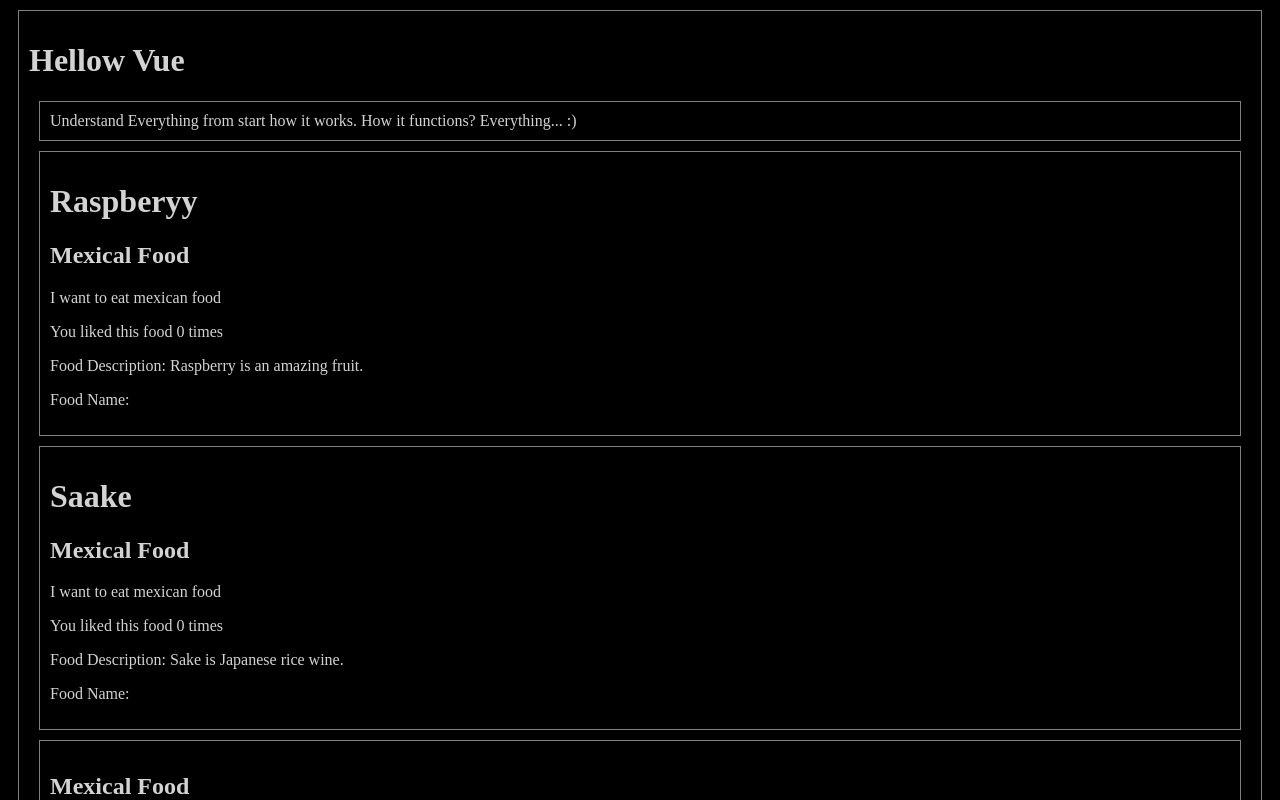
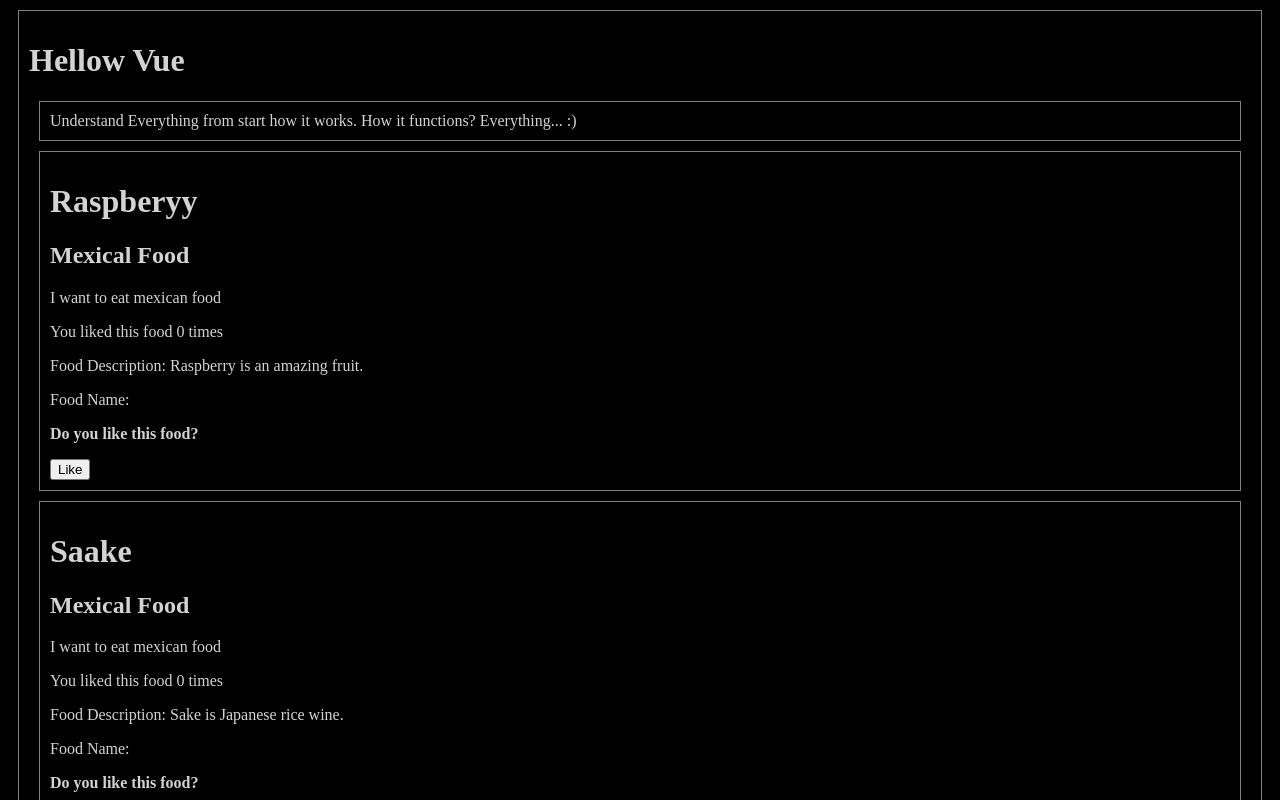
Before and after one commit to Prasunneupane/vue-complete-roadmap, a Vue app in the folder vuework/newvue/: page / in a window 1280 px wide. Shown: the top 800 px of the page. Built offline with nearby package versions, Linux system fonts and the light colour scheme.

Commit message:
Working on $emit method on how child parent relationship work

```diff
--- a/vuework/newvue/src/components/FoodItem.vue
+++ b/vuework/newvue/src/components/FoodItem.vue
@@ -6,6 +6,8 @@
         <p>You liked this food {{ Count }} times</p>
         <p>Food Description: {{ foodDescription }}</p>
         <p>Food Name: {{ foodName }}</p>
+        <p><b>Do you like this food?</b></p>
+        <button @click="CountClicks">Like</button>
 
     </div>
 </template>
@@ -16,17 +18,37 @@ export default{
             name:"Mexical Food",
             message:"I want to eat mexican food",
             Count:0,
+            like:false,
 
         }
     },
     methods:{
         CountClicks(){
             this.Count++
+            this.like=!this.like
             this.$emit('add-favorite',this.foodName)
 
         }
     },
-    props:['foodItem','foodDescription','foodName'],
+    props:{
+        foodItem:{
+            type:String,
+            required:true
+        },
+        foodDescription:{
+            type:String,
+            required:true
+        },
+        foodName:{
+            type:String,
+            required:true
+        }
+    },
+    computed:{
+        likeStatus(){
+            return this.like?'Liked':'Not Liked'
+        }
+    }
 }
 </script>
 <style>
```
